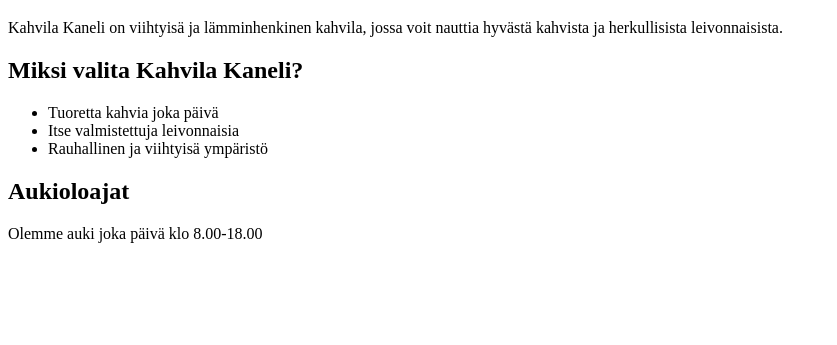
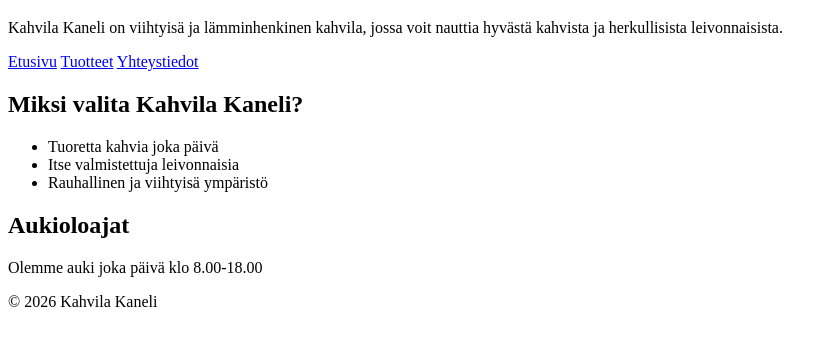
Before and after one commit to SaraLaak/kahvila-kaneli, a plain HTML site: page index.html in a window 1280 px wide. Shown: the part 61-406 px from the top of the page, without its empty margins (0-837 px from the left). Drawn offline with Linux system fonts and the light colour scheme.

Commit message:
Palautus 2 valmis

```diff
--- a/index.html
+++ b/index.html
@@ -1,13 +1,32 @@
 <!DOCTYPE html>
 <html lang="fi">
+
 <head>
    <meta charset="UTF-8">
    <meta name="viewport" content="width=device-width, initial-scale=1.0">
+   <link rel="stylesheet" href="css/style.css">
    <title>Kahvila Kaneli</title>
+
+
 </head>
+
 <body>
+
+   <header>
       <h1>Tervetuloa Kahvila Kaneliin</h1>
-   <p>Kahvila Kaneli on viihtyisä ja lämminhenkinen kahvila, jossa voit nauttia hyvästä kahvista ja herkullisista leivonnaisista.</p>
+      <p class="esittely">Kahvila Kaneli on viihtyisä ja lämminhenkinen kahvila, jossa voit nauttia hyvästä kahvista ja
+         herkullisista leivonnaisista.</p>
+   </header>
+
+   <nav>
+      <a href="index.html">Etusivu</a>
+      <a href="tuotteet.html">Tuotteet</a>
+      <a href="yhteys.html">Yhteystiedot</a>
+   </nav>
+
+   <main>
+
+      <section>
 
          <h2>Miksi valita Kahvila Kaneli?</h2>
          <ul>
@@ -15,10 +34,21 @@
             <li>Itse valmistettuja leivonnaisia</li>
             <li>Rauhallinen ja viihtyisä ympäristö</li>
          </ul>
+      </section>
 
+
+      <section>
          <h2>Aukioloajat</h2>
          <p>Olemme auki joka päivä klo 8.00-18.00</p>
+      </section>
 
 
+   </main>
+
+   <footer>
+      <p>© 2026 Kahvila Kaneli</p>
+   </footer>
+
 </body>
+
 </html>
```
Lines whose indentation alone changed are shown as unchanged.
